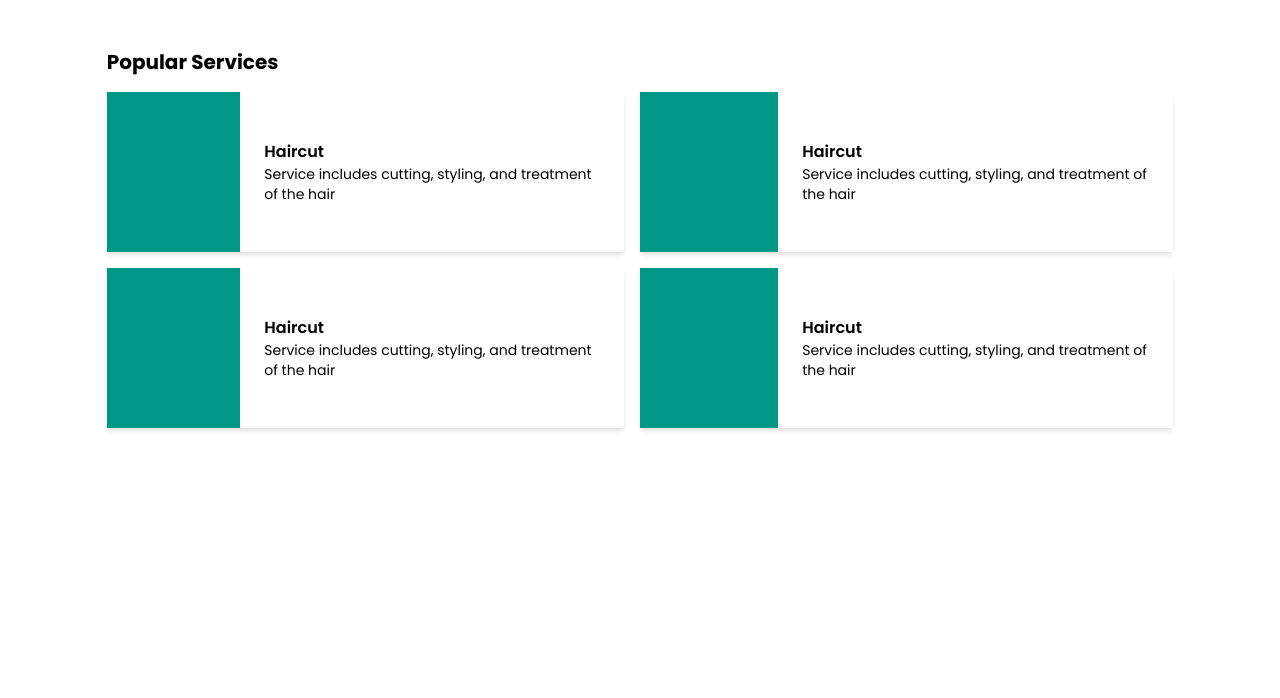
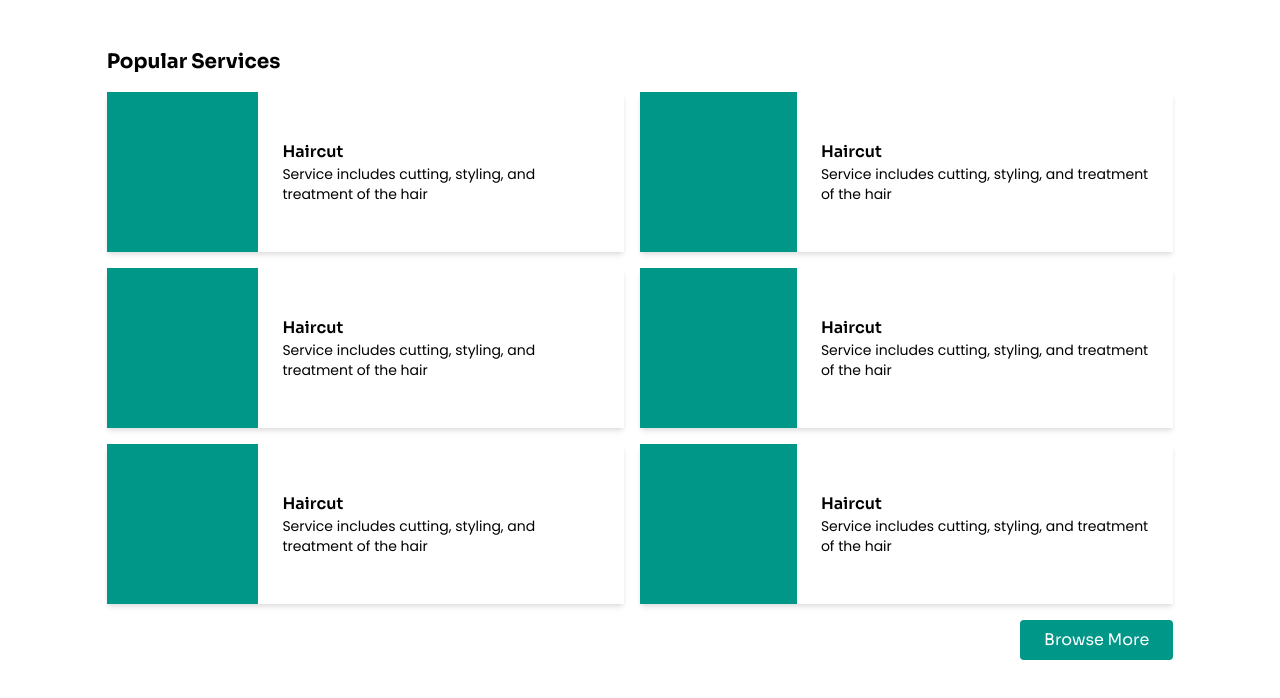
Before and after one commit to ShaneMaglangit/service-board, a Next.js app: page /components/FeaturedServices in a window 1280 px wide. Shown: the top 698 px of the page. Built offline with nearby package versions, Linux system fonts and the light colour scheme.

Commit message:
Updated category bar and featured services

```diff
--- a/pages/components/CategoryBar.js
+++ b/pages/components/CategoryBar.js
@@ -5,7 +5,11 @@ const CategoryBar = () => {
     return(
         <div className="w-full shadow-md py-6">
             <ul className="w-11/12 mx-auto flex justify-around font-display text-sm font-semibold">
-                {categories.map((category) => <li>{category}</li>)}
+                {categories.map((category) =>
+                    <li key={category}>
+                        <a className="border-b-2 border-transparent hover:border-primary transition-all duration-100 ease-in" href="/">{category}</a>
+                    </li>
+                )}
             </ul>
         </div>
     )
--- a/pages/components/FeaturedServices.js
+++ b/pages/components/FeaturedServices.js
@@ -1,23 +1,28 @@
 import Service from "../classes/Service"
-import ServiceCard from "./ServiceCard"
+import HorizontalServiceCard from "./HorizontalServiceCard"
 
 var tempService = [
     new Service("1", null, "Haircut", "Grooming", "Service includes cutting, styling, and treatment of the hair", 12.00, true, "Sampaloc, Manila", "David's Salon", "1"),
     new Service("2", null, "Haircut", "Grooming", "Service includes cutting, styling, and treatment of the hair", 12.00, true, "Sampaloc, Manila", "David's Salon", "2"),
     new Service("3", null, "Haircut", "Grooming", "Service includes cutting, styling, and treatment of the hair", 12.00, true, "Sampaloc, Manila", "David's Salon", "3"),
-    new Service("4", null, "Haircut", "Grooming", "Service includes cutting, styling, and treatment of the hair", 12.00, true, "Sampaloc, Manila", "David's Salon", "4")
+    new Service("4", null, "Haircut", "Grooming", "Service includes cutting, styling, and treatment of the hair", 12.00, true, "Sampaloc, Manila", "David's Salon", "4"),
+    new Service("5", null, "Haircut", "Grooming", "Service includes cutting, styling, and treatment of the hair", 12.00, true, "Sampaloc, Manila", "David's Salon", "5"),
+    new Service("6", null, "Haircut", "Grooming", "Service includes cutting, styling, and treatment of the hair", 12.00, true, "Sampaloc, Manila", "David's Salon", "6")
 ]
 
 const FeaturedServices = () => {
     return(
         <section className="w-10/12 mx-auto py-12">
-            <h1 className="text-xl font-bold">Popular Services</h1>
+            <h1 className="text-xl font-bold font-display">Popular Services</h1>
             <div className="flex flex-wrap mt-4">
                 {tempService.map((service, i) =>
-                    <div className={`${i % 2 === 0 ? "pr-4" : ""} w-1/2 pb-4`}>
-                        <ServiceCard service={service} />
+                    <div key="{service.id}" className={`${i % 2 === 0 ? "pr-4" : ""} w-1/2 pb-4`}>
+                        <HorizontalServiceCard service={service} />
                     </div>
                 )}
+            </div>
+            <div className="flex justify-end">
+                <button className="bg-primary rounded px-6 py-2 font-display text-white">Browse More</button>
             </div>
         </section>
     )
--- a/pages/components/ServiceCard.js
+++ b/pages/components/HorizontalServiceCard.js
@@ -1,10 +1,10 @@
 const ServiceCard = ({service}) => {
     return (
         <div className="flex items-stretch shadow-md">
-            <div className="h-40 w-40 bg-primary"></div>
+            <div className="h-40 w-48 bg-primary"></div>
             <div className="flex flex-col justify-center flex-grow p-6">
-                <h3 className="font-semibold">{service.title}</h3>
-                <p className="text-sm">{service.description}</p>
+                <h3 className="font-display font-semibold">{service.title}</h3>
+                <p className="font-body text-sm">{service.description}</p>
             </div>
         </div>
     )
```
